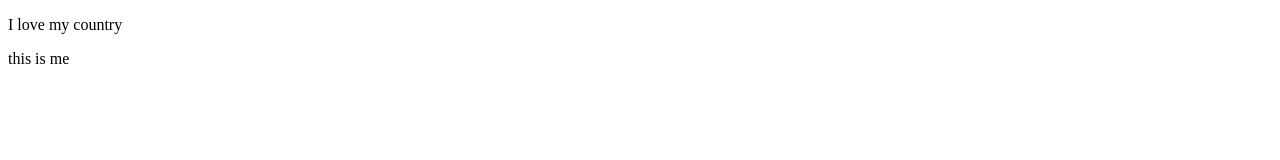
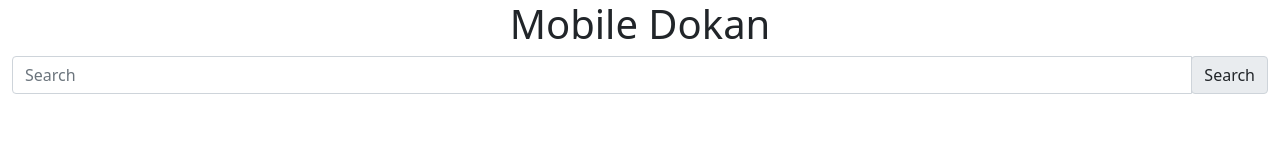
Before and after one commit to erinajahan2503/mobile-dokan-website, a plain HTML site: page index.html in a window 1280 px wide. Drawn offline with nearby package versions, Linux system fonts and the light colour scheme.

Commit message:
third commit

```diff
--- a/index.html
+++ b/index.html
@@ -5,12 +5,28 @@
     <meta charset="UTF-8">
     <meta http-equiv="X-UA-Compatible" content="IE=edge">
     <meta name="viewport" content="width=device-width, initial-scale=1.0">
-    <title>Phone hunter</title>
+    <title>Mobile Dokan</title>
+    <!-- Bootstrap link  -->
+    <link href="https://cdn.jsdelivr.net/npm/bootstrap@5.1.3/dist/css/bootstrap.min.css" rel="stylesheet" integrity="sha384-1BmE4kWBq78iYhFldvKuhfTAU6auU8tT94WrHftjDbrCEXSU1oBoqyl2QvZ6jIW3" crossorigin="anonymous">
+    <link rel="stylesheet" href="css/style.css">
 </head>
 
+
 <body>
-    <p>I love my country</p>
-    <p>this is me</p>
+    <div class="contaier w-100 m-auto">
+        <div class="row w-100 m-auto">
+            <div class="w-100 m-auto text-center">
+                <h1>Mobile Dokan</h1>
+                <div class="input-group mb-3">
+                    <input id="search-box" type="text" class="form-control" placeholder="Search" aria-label="Search" aria-describedby="basic-addon2">
+                    <div class="input-group-append">
+                        <span onclick="allphones()" class="input-group-text" id="search-btn">Search
+  </div>
+</div>
+
+
+    <!-- add js -->
+    <script src="js/app.js"></script>
 </body>
 
 </html>
--- /dev/null
+++ b/js/app.js
@@ -0,0 +1,9 @@
+const allphones = () => {
+    const searchValue = document.getElementById("search-box").value;
+    const url = `https://openapi.programming-hero.com/api/phones?search=${searchValue}`;
+    console.log(url);
+    fetch(url)
+        .then((response) => response.json())
+        .then((data) => console.log(data));
+    console.log(searchValue);
+};
```
Also changed, not shown: css/style.css (added).
